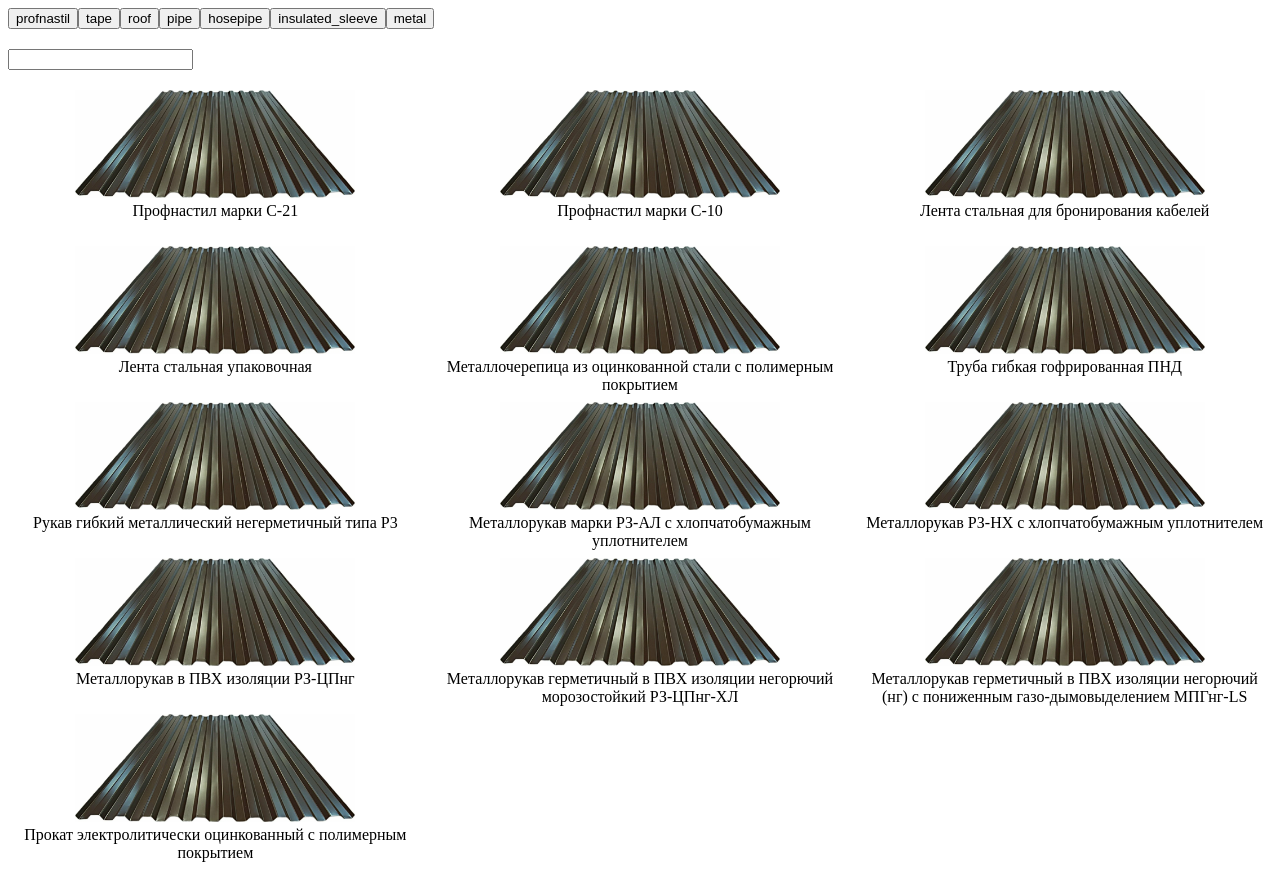
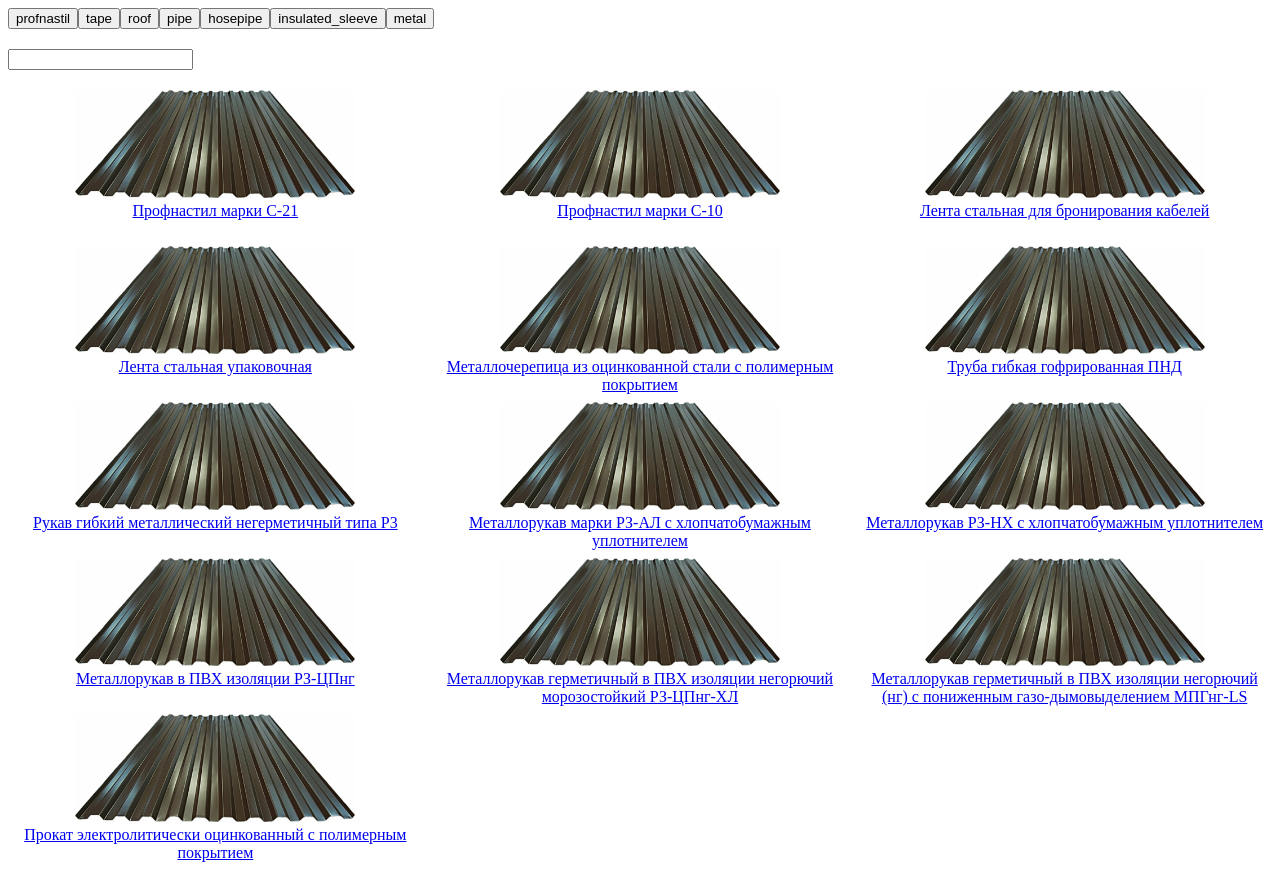
Before and after one commit to Poolryz/site_metes_react, a React (Vite) app: page / in a window 1280 px wide. Built offline with nearby package versions, Linux system fonts and the light colour scheme.

Commit message:
Добавление страницы товара. *Добавление ссылки на страницу товара. *Добавление в data ссылки на изображения товара. *Вывод информации о продукте на странице товара.

```diff
--- a/src/components/layout/CardComponent/CardComponent.jsx
+++ b/src/components/layout/CardComponent/CardComponent.jsx
@@ -1,9 +1,11 @@
+import { Link } from 'react-router-dom'
 import img from '../../../assets/images/image.png'
 function CardComponent({ products }) {
     return (
         <>
             {products.map((product) => (
-                <div
+                <Link
+                    to={product.id}
                     key={product.id}
                     className="card"
                 >
@@ -13,7 +15,7 @@ function CardComponent({ products }) {
                         alt=""
                     />
                     <div className="card__name">{product.name}</div>
-                </div>
+                </Link>
             ))}
         </>
     )
--- /dev/null
+++ b/src/components/pages/ProductPage/ProductPage.jsx
@@ -0,0 +1,24 @@
+import { useLocation } from 'react-router-dom'
+import data from '../../../data.json'
+
+function ProductPage({ props }) {
+    const id = useLocation().pathname.slice(1)
+    let product = data.products.filter((product) => product.id === id)[0]
+
+    return (
+        <>
+            <img
+                src={product.imageURL}
+                alt=""
+            />
+            <ul>
+                {Object.entries(product).map(([key, val]) => (
+                    <h2 key={product.id}>
+                        {key}:{val}
+                    </h2>
+                ))}
+            </ul>
+        </>
+    )
+}
+export default ProductPage
--- a/src/data.json
+++ b/src/data.json
@@ -32,14 +32,16 @@
       "inner_diameter": [
         "200-205",
         "300-305"
-      ]
+      ],
+      "imageURL": "https://st42.stpulscen.ru/images/product/524/327/559_big.jpg"
     },
     {
       "id": "4",
       "name": "Лента стальная упаковочная",
       "category": "tape",
       "tape_thickness": "0.18-0.7",
-      "tape_width": "10-50"
+      "tape_width": "10-50",
+      "imageURL": "https://cdn.vseinstrumenti.ru/images/goods/krepezh/spetsialnyj-krepezh/18829599/1000x1000/201959772.jpg"
     },
     {
       "id": "5",
--- a/src/main.jsx
+++ b/src/main.jsx
@@ -1,12 +1,20 @@
 import { createRoot } from 'react-dom/client'
+import { BrowserRouter, Route, Routes } from 'react-router-dom'
+import App from './App.jsx'
+import ProductPage from './components/pages/ProductPage/ProductPage.jsx'
 import './index.css'
-import App from './App.jsx'
-import { BrowserRouter, Route, Routes } from 'react-router-dom'
 
 createRoot(document.getElementById('root')).render(
-  <BrowserRouter>
-    <Routes>
-      <Route path='/' element={<App />} />
-    </Routes>
-  </BrowserRouter>
+    <BrowserRouter>
+        <Routes>
+            <Route
+                path="/"
+                element={<App />}
+            />
+            <Route
+                path=":id"
+                element={<ProductPage />}
+            />
+        </Routes>
+    </BrowserRouter>
 )
```
